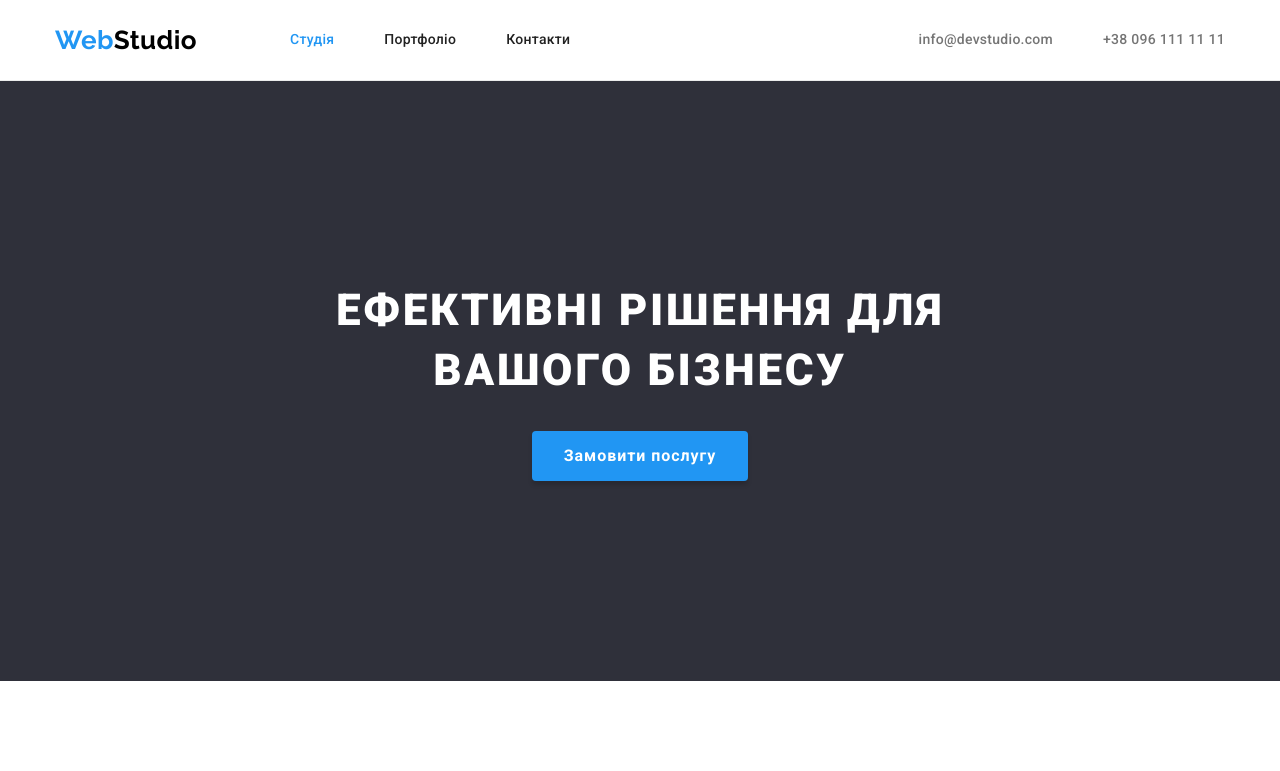
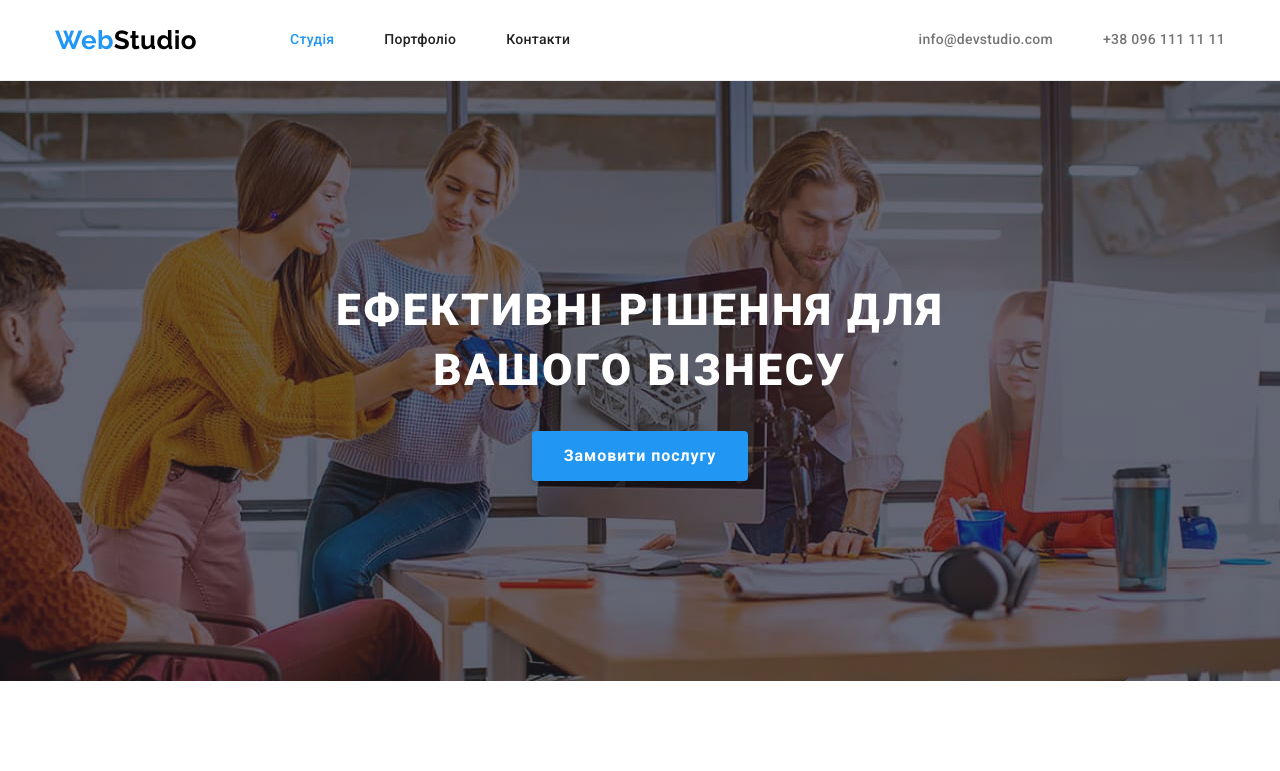
Before and after one commit to denys-drhn/goit-markup-hw-04, a plain HTML site: page index.html in a window 1280 px wide. Shown: the top 771 px of the page. Drawn offline with nearby package versions, Linux system fonts and the light colour scheme.

Commit message:
update index.html
update Hero section

```diff
--- a/css/styles.css
+++ b/css/styles.css
@@ -9,6 +9,7 @@
 	--addrees-color: rgba(255, 255, 255, 0.6);
 	--main-button-accent-color: #188CE8;
 	--border-color: #ECECEC;
+	--background-hero-color: #C4C4C4;
 }
 
 .visually-hidden {
@@ -164,7 +165,23 @@ margin-left: 93px;
 
 /* Hero */
 .hero{
-	background-color:var(--secondary-background-color);
+	background-color: var(--background-hero-color);
+	}
+
+.hero-background {
+	max-width: 1600px;
+	height: 600px;
+	margin-left: auto;
+	margin-right: auto;
+
+	background-image: linear-gradient(to right,
+	rgba(47, 48, 58, 0.4),rgba(47, 48, 58, 0.4)),
+	url('../images/hero-image.jpg');
+	background-size: cover;
+	background-position: center;
+}
+
+.hero-container{
 	padding-top: 200px;
 	padding-bottom: 200px;
 }
@@ -214,8 +231,9 @@ margin-left: 93px;
 }
 
 
+/* Features */
 
-/* Features */
+
 
 .features-list{
 	display: flex;
--- a/index.html
+++ b/index.html
@@ -51,9 +51,11 @@
 	</header>
 	<main>
 		<section class="hero">
-			<div class="container">
-				<h1 class="hero-title">Ефективні рішення для вашого бізнесу</h1>
-				<button class="hero-button" type="button">Замовити послугу</button>
+			<div class="hero-background">
+				<div class="container hero-container">
+					<h1 class="hero-title">Ефективні рішення для вашого бізнесу</h1>
+					<button class="hero-button" type="button">Замовити послугу</button>
+				</div>
 			</div>
 		</section>
 
@@ -62,6 +64,7 @@
 				<h2 class="title visually-hidden">Особливості</h2>
 				<ul class="list features-list">
 					<li class="features-item">
+
 						<h3 class="features-title">Увага до деталей</h3>
 						<p class="features-text">Ідейні міркування, і навіть початок повсякденної роботи з формування позиції.
 						</p>
```
